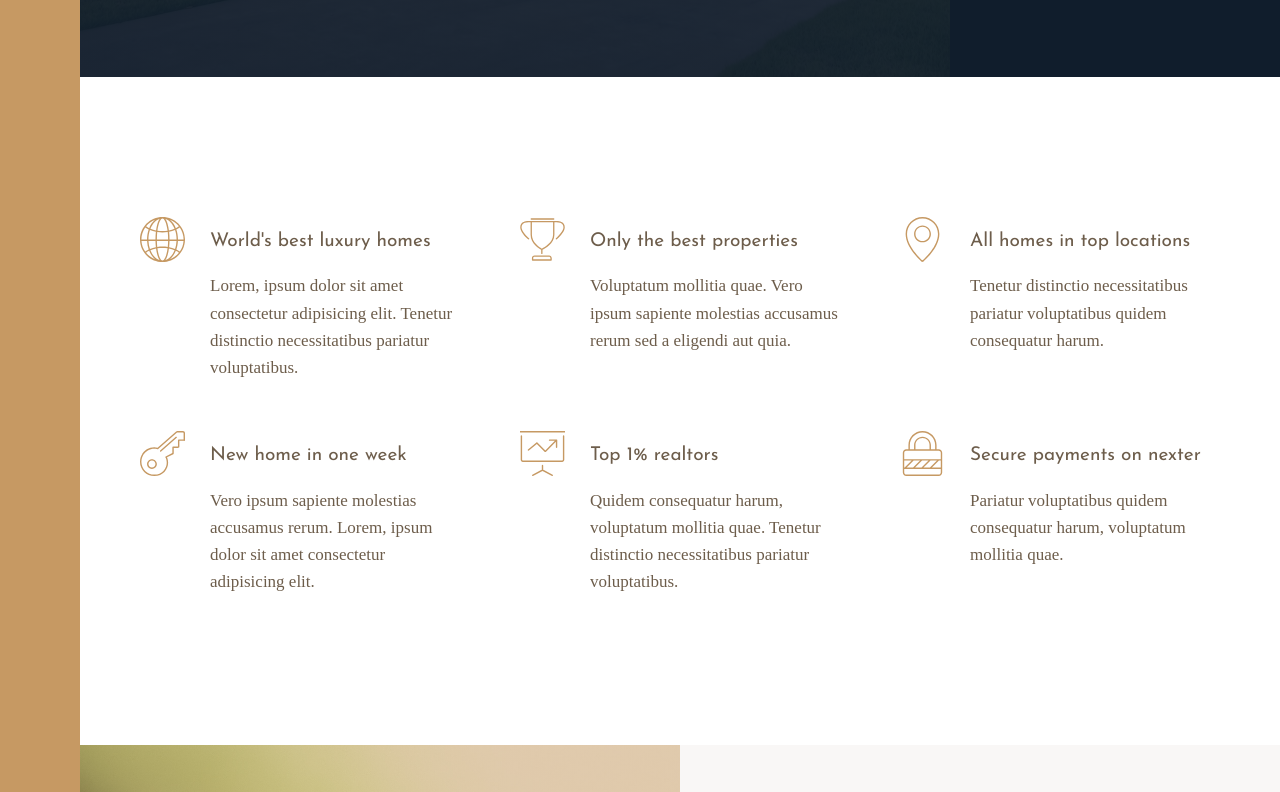
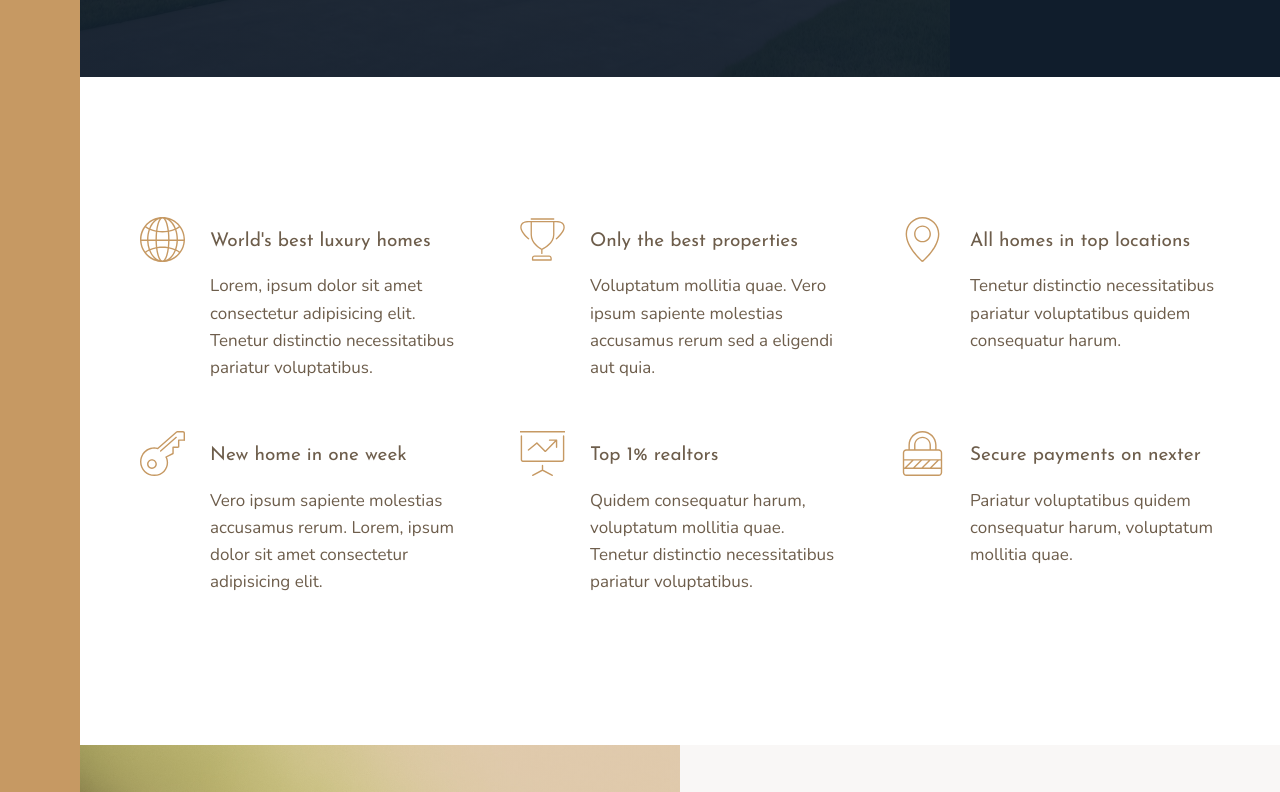
Before and after one commit to Pranav-Patani/nexter, a website: page index.html in a window 1280 px wide. Shown: the part 563-1355 px from the top of the page. Drawn offline with nearby package versions, Linux system fonts and the light colour scheme.

Commit message:
perf: compressed CSS and minor refractor

```diff
--- a/package.json
+++ b/package.json
@@ -16,12 +16,11 @@
   "license": "ISC",
   "devDependencies": {
     "autoprefixer": "^7.1.4",
-    "concat": "^1.0.3",
+    "node-sass": "^9.0.0",
     "npm-run-all": "^4.1.1",
     "postcss-cli": "^4.1.1"
   },
   "dependencies": {
-    "node-sass": "^9.0.0",
     "nvm": "^0.0.4"
   }
 }
--- a/sass/_base.scss
+++ b/sass/_base.scss
@@ -40,7 +40,7 @@ html {
 }
 
 body {
-  font-style: $font-primary;
+  font-family: $font-primary;
   color: $color-grey-dark-2;
   font-weight: 300;
   line-height: 1.6;
--- a/sass/_features.scss
+++ b/sass/_features.scss
@@ -7,9 +7,24 @@
   grid-template-columns: repeat(auto-fit, minmax(25rem, 1fr));
   grid-gap: 6rem;
   align-items: start;
+
+  @supports (display: grid) {
+    display: grid;
+    grid-template-columns: repeat(auto-fit, minmax(25rem, 1fr));
+    grid-gap: 6rem;
+    align-items: start;
+  }
 }
+.feature {
+  float: left;
+  width: 33.33%;
+  margin-bottom: 6rem;
 
-.feature {
+  @supports(display: grid){
+    width: auto;
+    margin-bottom: 0;
+  }
+
   display: grid;
   grid-template-columns: min-content 1fr;
   grid-row-gap: 1.5rem;
```
Also changed, not shown: css/style.css, 1 other file.
